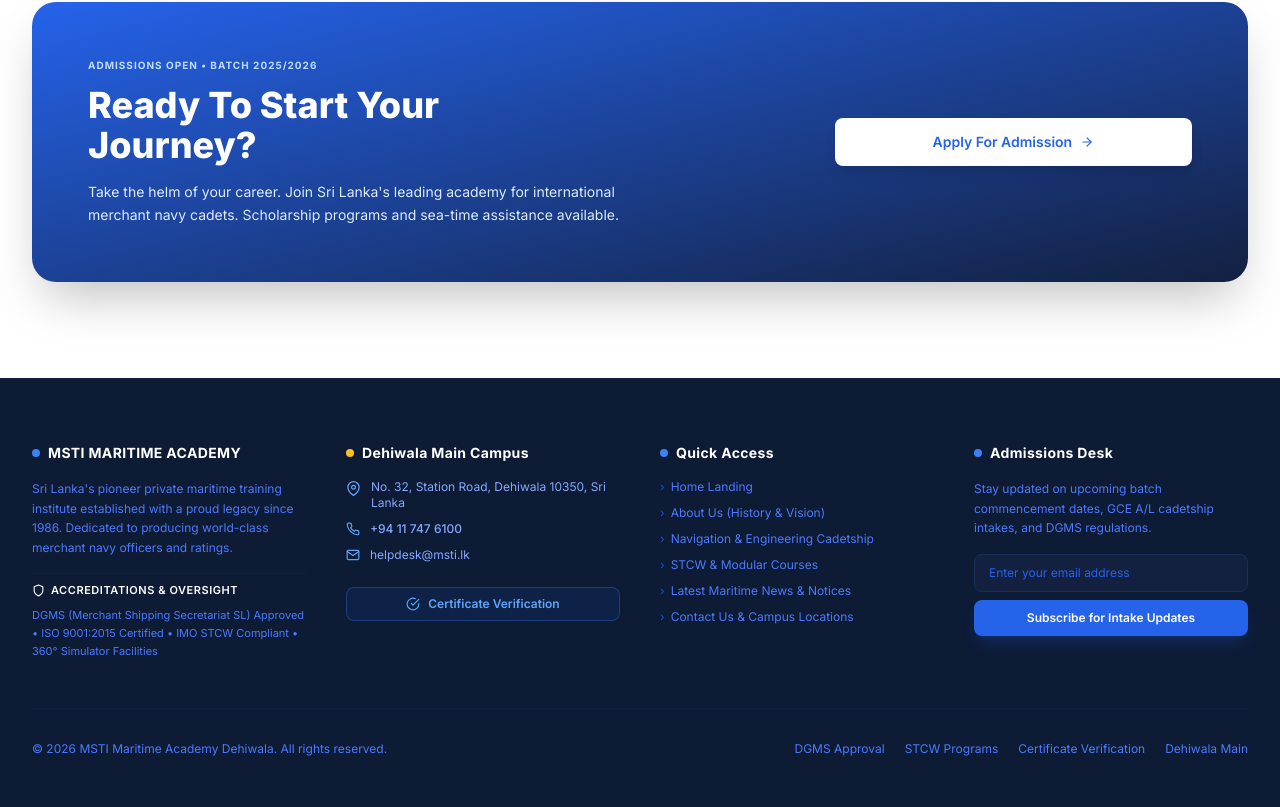
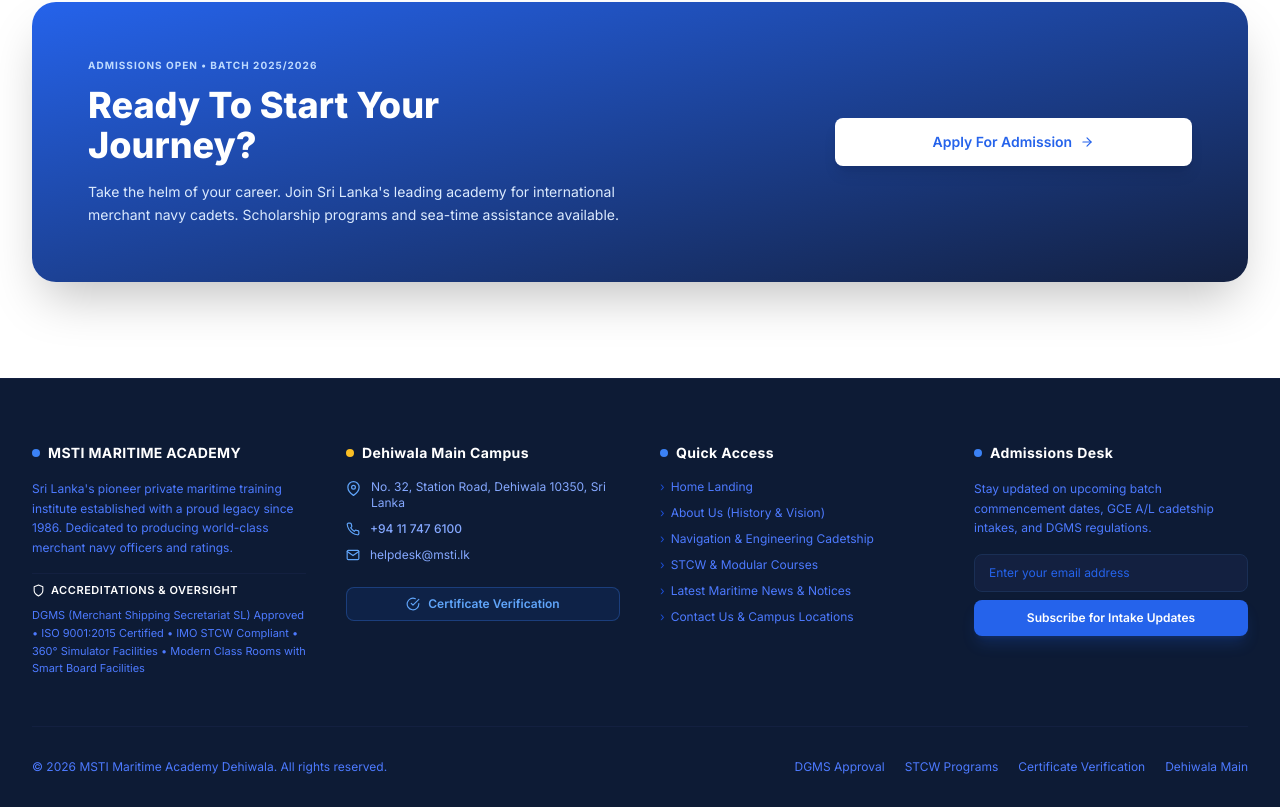
Before and after one commit to rkarrow/testingmsti, a React (Vite) app in the folder client/: page / in a window 1280 px wide. Shown: the part 3309-4116 px from the top of the page. Built offline with nearby package versions, Linux system fonts and the light colour scheme; no server answers.

Commit message:
Add Modern Class Rooms with Smart Board Facilities to Footer under ACCREDITATIONS & OVERSIGHT

```diff
--- a/client/src/components/Footer.jsx
+++ b/client/src/components/Footer.jsx
@@ -20,7 +20,7 @@
                 <FiShield size={13} /> ACCREDITATIONS & OVERSIGHT
               </h4>
               <p className="text-navy-400 text-[11px] leading-relaxed">
-                DGMS (Merchant Shipping Secretariat SL) Approved • ISO 9001:2015 Certified • IMO STCW Compliant • 360° Simulator Facilities
+                DGMS (Merchant Shipping Secretariat SL) Approved • ISO 9001:2015 Certified • IMO STCW Compliant • 360° Simulator Facilities • Modern Class Rooms with Smart Board Facilities
               </p>
             </div>
           </div>
```
